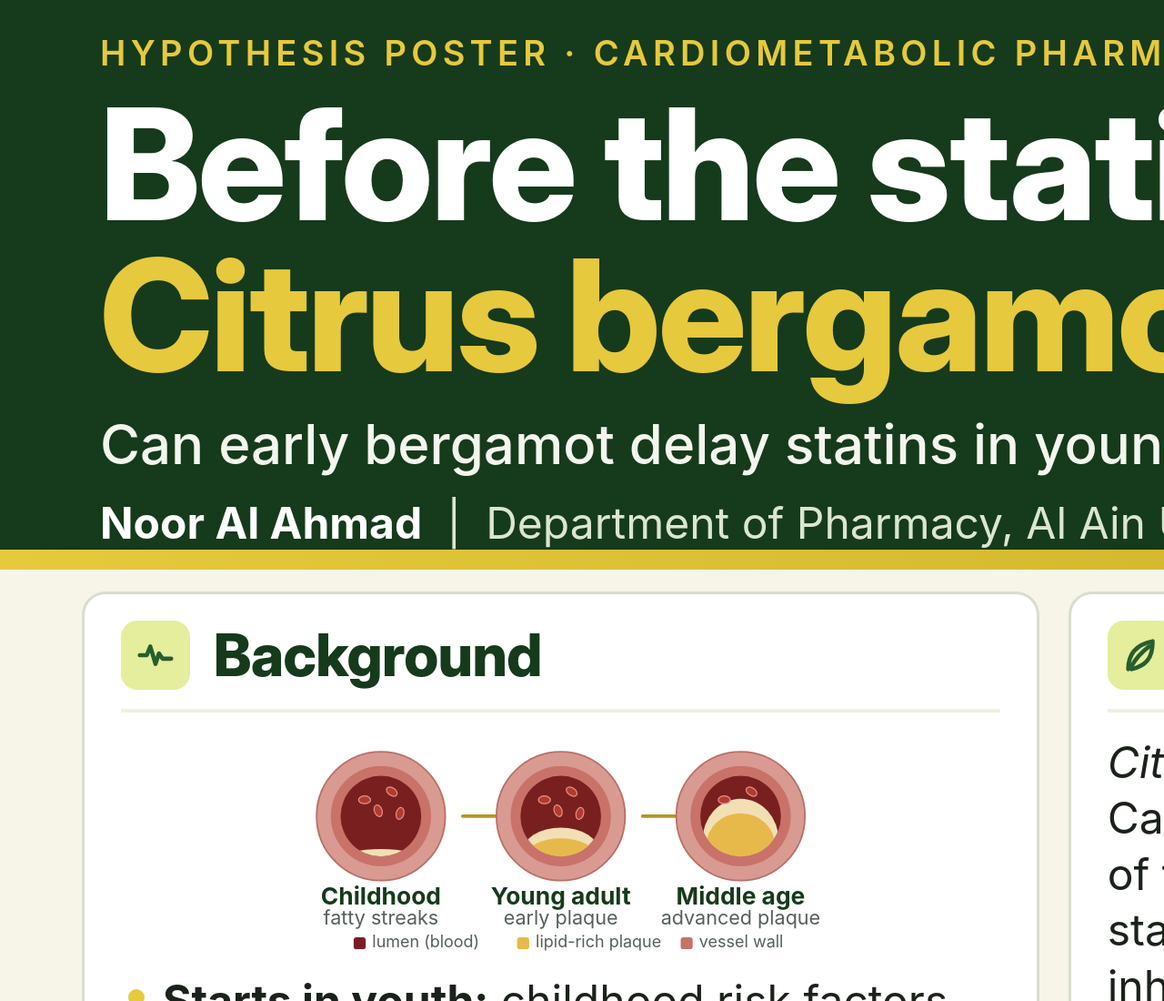
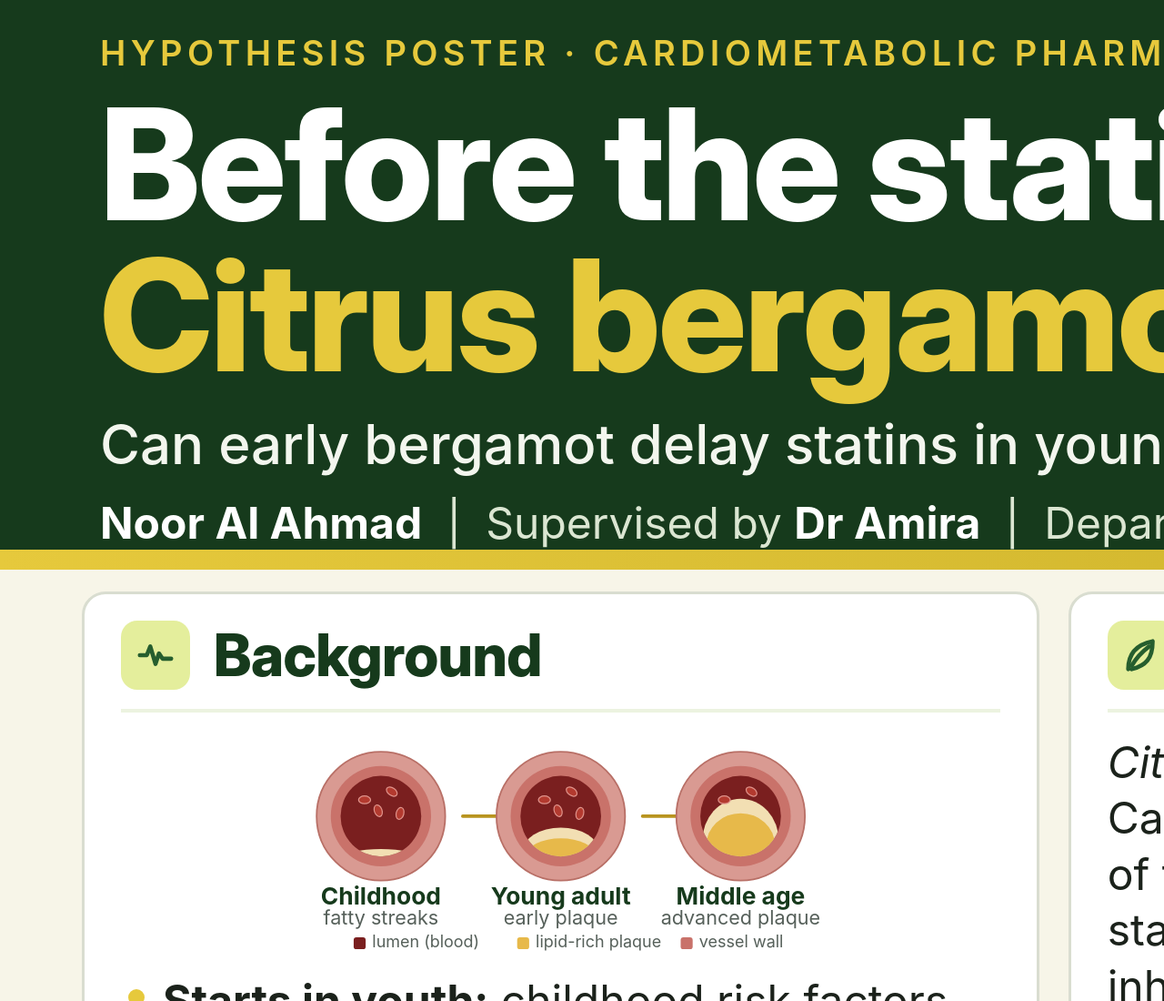
Before and after one commit to hhdkd5122-jpg/YH, a plain HTML site: page poster/source/index.html in a window 1280 px wide. Shown: the top 1100 px of the page at 91% size. Drawn offline with Linux system fonts and the light colour scheme.

Commit message:
Add supervisor to poster author line
Co-Authored-By: Claude Fable 5.1 <noreply@anthropic.com>
Claude-Session: https://claude.ai/code/session_014kdyKmTeWWQvtSBbWDRf8p

```diff
--- a/poster/source/index.html
+++ b/poster/source/index.html
@@ -125,7 +125,7 @@ td.k{font-weight:700;color:var(--g900);width:24%}
     <div class="kicker">Hypothesis poster · Cardiometabolic pharmacology</div>
     <h1>Before the statin:<br><span>Citrus bergamot</span></h1>
     <div class="q">Can early bergamot delay statins in young patients with high cholesterol?</div>
-    <div class="auth"><b>Noor Al Ahmad</b> &nbsp;|&nbsp; Department of Pharmacy, Al Ain University, Al Ain, UAE</div>
+    <div class="auth"><b>Noor Al Ahmad</b> &nbsp;|&nbsp; Supervised by <b>Dr Amira</b> &nbsp;|&nbsp; Department of Pharmacy, Al Ain University, Al Ain, UAE</div>
   </div>
   <div class="logo"><img src="assets/logo.png" alt="Al Ain University"></div>
   <div class="credit" id="heroCredit"></div>
```
Also changed, not shown: poster/Bergamot_Poster_preview.png, 1 other file.
